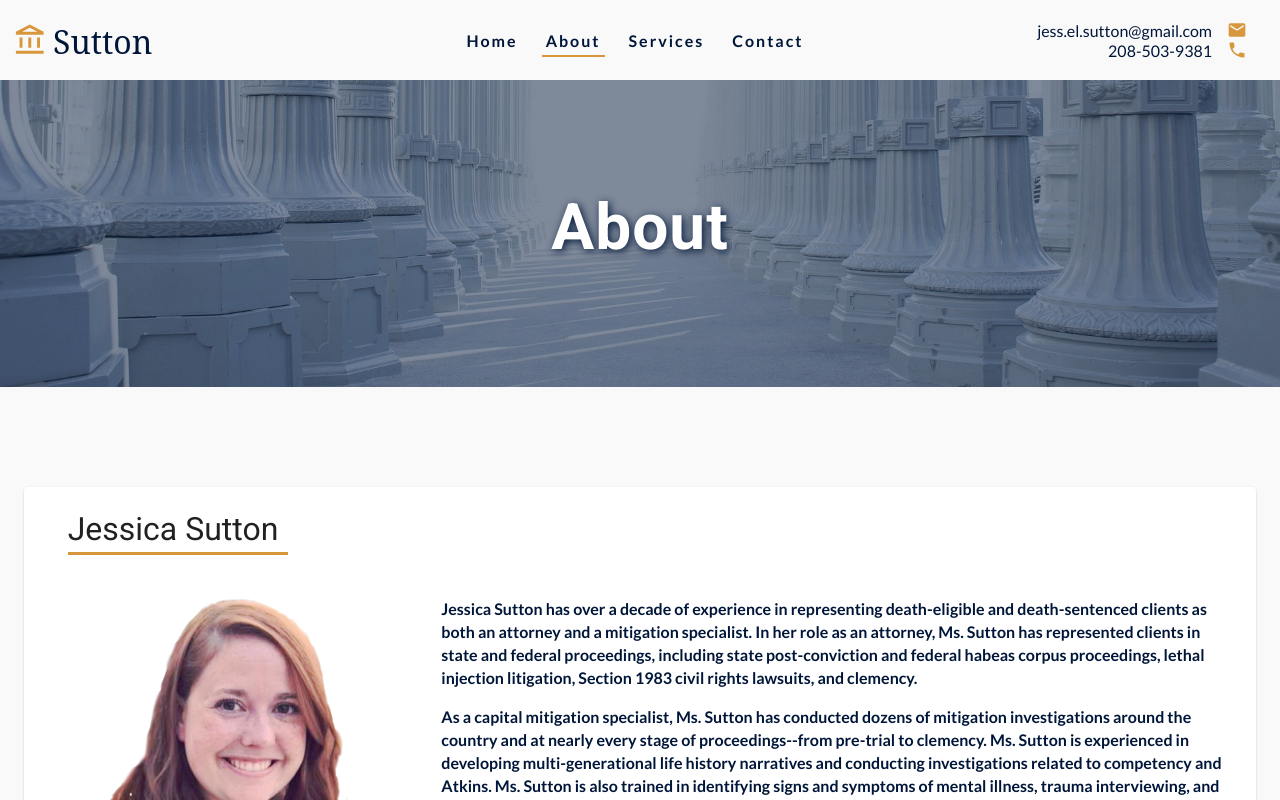
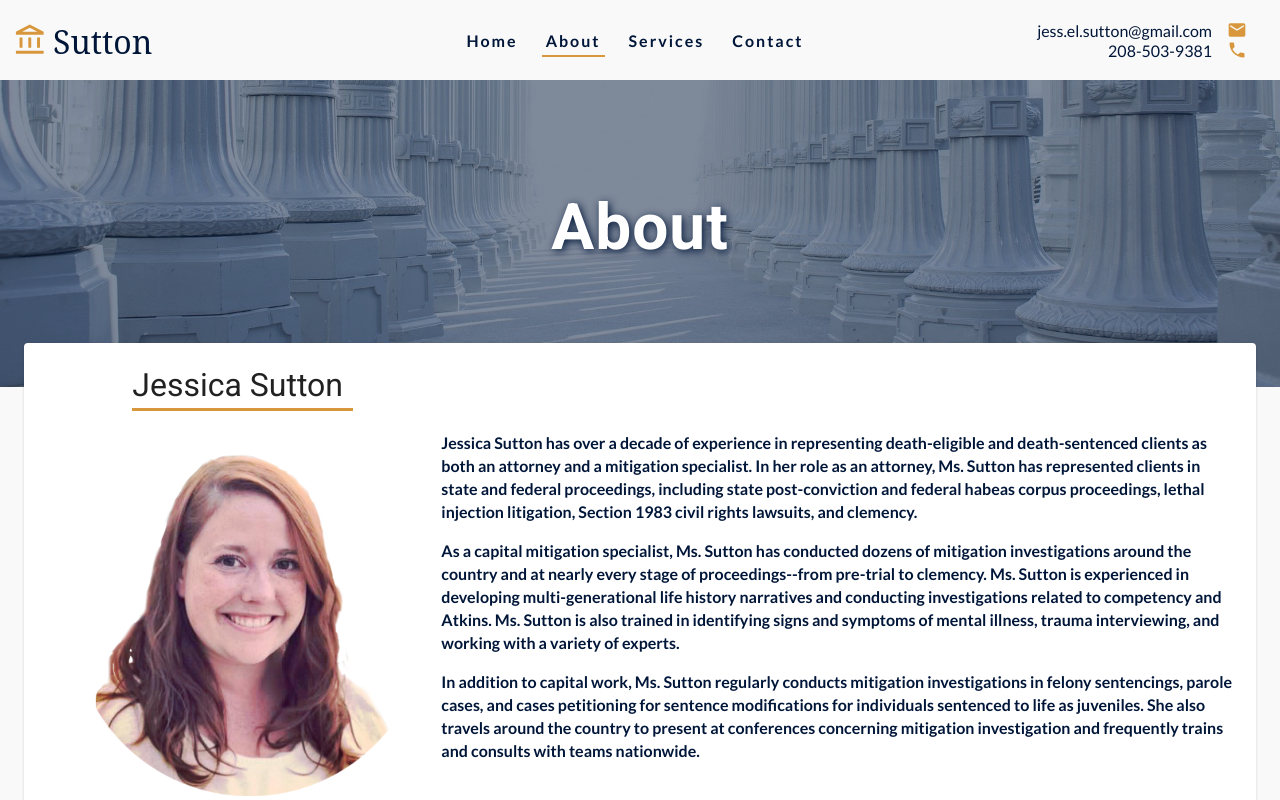
Before and after one commit to pmitch242/jessica-sutton, a React (Create React App) app: page /about in a window 1280 px wide. Shown: the top 800 px of the page. Built offline with nearby package versions, Linux system fonts and the light colour scheme.

Commit message:
some styling for about page

```diff
--- a/src/components/About/AboutContent.jsx
+++ b/src/components/About/AboutContent.jsx
@@ -9,6 +9,9 @@ const useStyle = makeStyles({
         backgroundColor: '#ffffff',
         borderRadius: '20px',
         padding: '20px'
+    },
+    aboutGrid: {
+        marginTop: '-50px',
     }
 })
 
--- a/src/components/About/about.css
+++ b/src/components/About/about.css
@@ -1,5 +1,5 @@
-#about-content{
-    margin: 100px auto 20px;
+#about #about-content{
+    margin: -44px auto 20px;;
 }
 
 #about-content .jess-image-div{
@@ -20,10 +20,9 @@
 
 #about-content .jess-image-div h1{
     width: fit-content;
-    text-align: left;
     border-bottom: #d8973c 3px solid;
     padding-right: 10px;
-    margin: auto 0;
+    margin: auto;
     font-weight: 500;
 }
 
@@ -41,6 +40,7 @@
     font-weight: 500;
     font-weight: bold;
     color: #001639;
+    margin-top: -45px;
 }
 
 #about-content .about-p-div h1{
```
